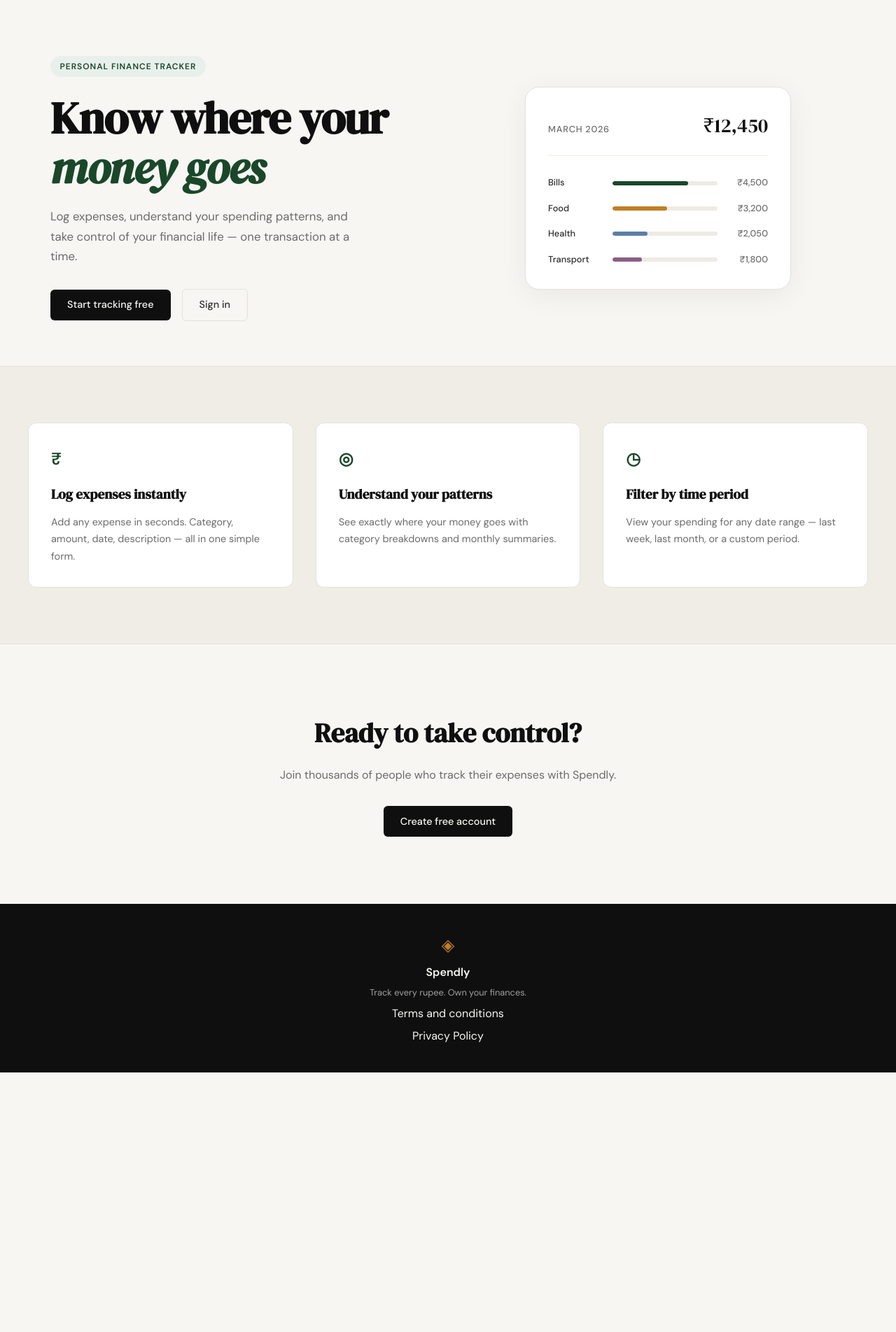
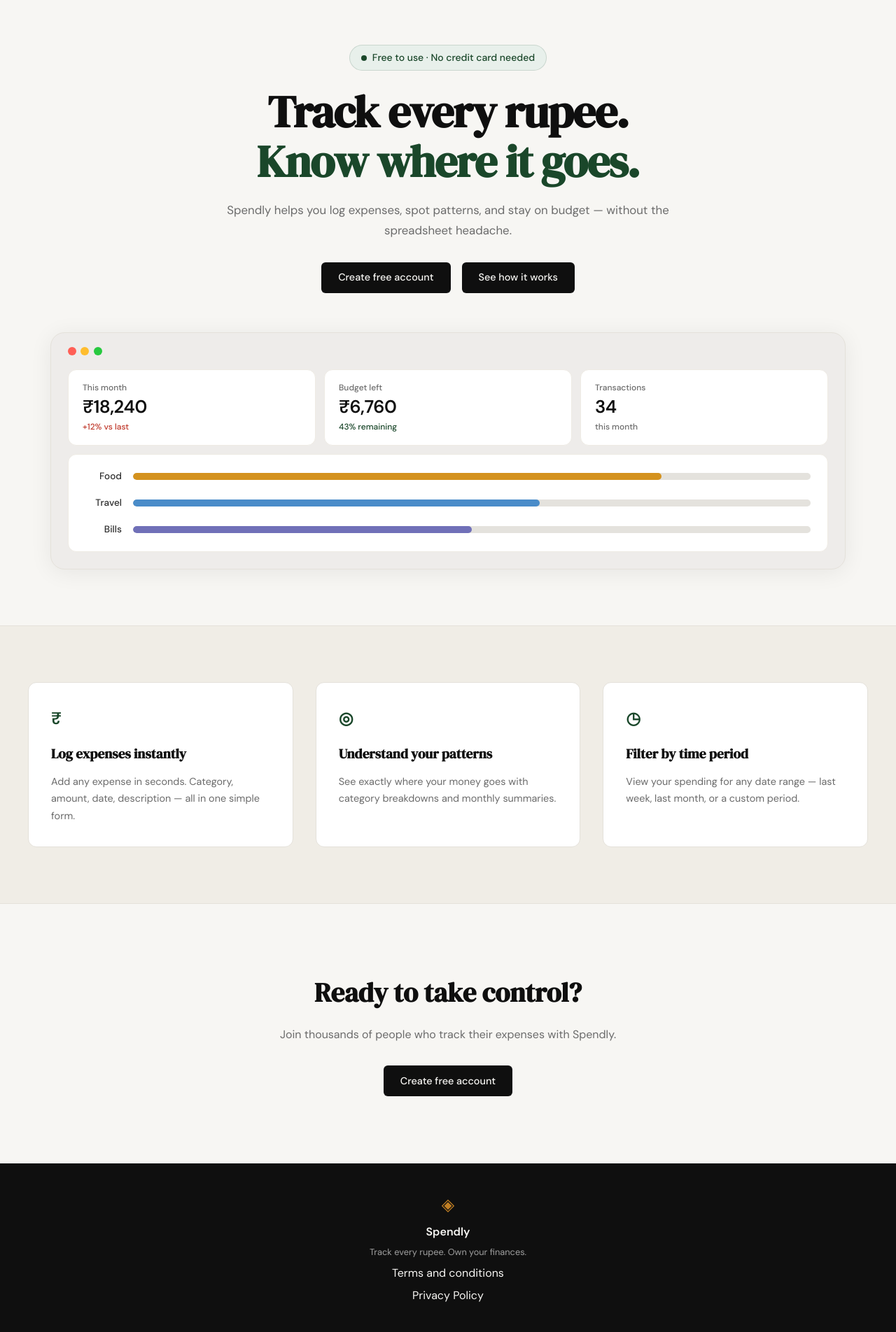
Before and after one commit to prateek-aher/spendly, a Flask app: page / in a window 1280 px wide. Shown: the part 61-1965 px from the top of the page at 70% size. Before the commit the page ends 1594 px from the top, so only its background shows below. Run offline with Flask 3, Linux system fonts and the light colour scheme.

Commit message:
Refactor hero section and update dashboard visuals for improved user experience

```diff
--- a/static/css/style.css
+++ b/static/css/style.css
@@ -124,26 +124,41 @@
 /* ------------------------------------------------------------------ */
 
 .hero {
-    padding: 5rem 2rem 4rem;
-    display: grid;
-    grid-template-columns: 1fr 1fr;
-    gap: 4rem;
+    padding: 4rem 2rem 5rem;
+    display: flex;
+    flex-direction: column;
     align-items: center;
+    text-align: center;
     max-width: var(--max-width);
     margin: 0 auto;
+    gap: 3.5rem;
+}
+
+.hero-text {
+    max-width: 640px;
+    width: 100%;
 }
 
 .hero-badge {
-    display: inline-block;
+    display: inline-flex;
+    align-items: center;
+    gap: 0.5rem;
     background: var(--accent-light);
     color: var(--accent);
-    font-size: 0.75rem;
-    font-weight: 600;
-    letter-spacing: 0.08em;
-    text-transform: uppercase;
-    padding: 0.35rem 0.85rem;
+    font-size: 0.875rem;
+    font-weight: 500;
+    padding: 0.4rem 1rem;
     border-radius: 999px;
     margin-bottom: 1.5rem;
+    border: 1px solid rgba(26, 71, 42, 0.15);
+}
+
+.hero-badge-dot {
+    width: 8px;
+    height: 8px;
+    background: var(--accent);
+    border-radius: 50%;
+    flex-shrink: 0;
 }
 
 .hero-title {
@@ -155,8 +170,7 @@
     margin-bottom: 1.25rem;
 }
 
-.hero-title em {
-    font-style: italic;
+.hero-title-green {
     color: var(--accent);
 }
 
@@ -164,7 +178,6 @@
     font-size: 1.05rem;
     color: var(--ink-muted);
     line-height: 1.7;
-    max-width: 460px;
     margin-bottom: 2rem;
 }
 
@@ -172,89 +185,119 @@
     display: flex;
     gap: 1rem;
     align-items: center;
+    justify-content: center;
 }
 
 /* ------------------------------------------------------------------ */
-/* Mock card (hero visual)                                             */
+/* Hero visual / mock dashboard                                        */
 /* ------------------------------------------------------------------ */
 
 .hero-visual {
-    display: flex;
-    justify-content: center;
+    width: 100%;
 }
 
-.mock-card {
-    background: var(--paper-card);
+.mock-dashboard {
+    background: #eeecea;
     border: 1px solid var(--border);
     border-radius: var(--radius-lg);
-    padding: 2rem;
+    padding: 1.25rem 1.5rem 1.5rem;
     width: 100%;
-    max-width: 380px;
-    box-shadow: 0 8px 40px rgba(0,0,0,0.06);
+    box-shadow: 0 4px 32px rgba(0,0,0,0.07);
 }
 
-.mock-card-header {
+.mock-traffic-lights {
     display: flex;
-    justify-content: space-between;
-    align-items: baseline;
-    margin-bottom: 1.75rem;
-    padding-bottom: 1.25rem;
-    border-bottom: 1px solid var(--border-soft);
+    gap: 0.4rem;
+    margin-bottom: 1.25rem;
 }
 
-.mock-label {
-    font-size: 0.8rem;
-    font-weight: 500;
-    color: var(--ink-muted);
-    text-transform: uppercase;
-    letter-spacing: 0.06em;
+.tl {
+    width: 12px;
+    height: 12px;
+    border-radius: 50%;
 }
 
-.mock-total {
-    font-family: var(--font-display);
-    font-size: 1.75rem;
-    color: var(--ink);
+.tl-red         { background: #ff5f56; }
+.tl-yellow      { background: #ffbd2e; }
+.tl-green-light { background: #27c93f; }
+
+.mock-stats-row {
+    display: grid;
+    grid-template-columns: repeat(3, 1fr);
+    gap: 0.75rem;
+    margin-bottom: 0.75rem;
 }
 
-.mock-bars { display: flex; flex-direction: column; gap: 1rem; }
-
-.mock-bar-row {
-    display: grid;
-    grid-template-columns: 80px 1fr 60px;
-    align-items: center;
-    gap: 0.75rem;
+.mock-stat-tile {
+    background: var(--paper-card);
+    border: 1px solid var(--border-soft);
+    border-radius: var(--radius-md);
+    padding: 1rem 1.25rem;
+    display: flex;
+    flex-direction: column;
+    gap: 0.2rem;
+    text-align: left;
 }
 
-.mock-cat {
-    font-size: 0.8rem;
+.mock-stat-label {
+    font-size: 0.75rem;
+    color: var(--ink-muted);
+    font-weight: 500;
+}
+
+.mock-stat-value {
+    font-size: 1.6rem;
+    font-weight: 700;
+    color: var(--ink);
+    letter-spacing: -0.02em;
+    line-height: 1.2;
+}
+
+.mock-stat-tag          { font-size: 0.75rem; font-weight: 500; }
+.mock-tag-danger        { color: var(--danger); }
+.mock-tag-accent        { color: var(--accent); }
+.mock-tag-muted         { color: var(--ink-muted); }
+
+.mock-cat-bars {
+    background: var(--paper-card);
+    border: 1px solid var(--border-soft);
+    border-radius: var(--radius-md);
+    padding: 1.25rem 1.5rem;
+    display: flex;
+    flex-direction: column;
+    gap: 1rem;
+}
+
+.mock-cat-row-new {
+    display: grid;
+    grid-template-columns: 52px 1fr;
+    align-items: center;
+    gap: 1rem;
+}
+
+.mock-cat-name {
+    font-size: 0.85rem;
     font-weight: 500;
     color: var(--ink-soft);
+    text-align: right;
 }
 
 .mock-bar-track {
-    height: 6px;
-    background: var(--border-soft);
+    height: 10px;
+    background: #e4e2dd;
     border-radius: 999px;
     overflow: hidden;
 }
 
 .mock-bar {
     height: 100%;
-    background: var(--accent);
     border-radius: 999px;
     transition: width 0.6s ease;
 }
 
-.mock-bar-2 { background: var(--accent-2); }
-.mock-bar-3 { background: #5b7fa6; }
-.mock-bar-4 { background: #8b5e83; }
-
-.mock-amt {
-    font-size: 0.8rem;
-    font-weight: 500;
-    color: var(--ink-muted);
-    text-align: right;
-}
+.mock-bar-food   { background: #d4921e; }
+.mock-bar-travel { background: #4a8cc9; }
+.mock-bar-bills  { background: #7070b8; }
 
 /* ------------------------------------------------------------------ */
 /* Buttons                                                             */
@@ -588,15 +631,7 @@
 /* ------------------------------------------------------------------ */
 
 @media (max-width: 900px) {
-    .hero {
-        grid-template-columns: 1fr;
-        text-align: center;
-    }
-
-    .hero-subtitle { max-width: 100%; }
-    .hero-actions { justify-content: center; }
     .hero-visual { display: none; }
-
     .features-inner { grid-template-columns: 1fr; }
 }
 
--- a/templates/landing.html
+++ b/templates/landing.html
@@ -5,56 +5,66 @@
 {% block content %}
 
 <section class="hero">
-    <div class="hero-inner">
-        <div class="hero-badge">Personal Finance Tracker</div>
+    <div class="hero-text">
+        <div class="hero-badge">
+            <span class="hero-badge-dot"></span>
+            Free to use · No credit card needed
+        </div>
         <h1 class="hero-title">
-            Know where your<br>
-            <em>money goes</em>
+            Track every rupee.<br>
+            <span class="hero-title-green">Know where it goes.</span>
         </h1>
         <p class="hero-subtitle">
-            Log expenses, understand your spending patterns,
-            and take control of your financial life —
-            one transaction at a time.
+            Spendly helps you log expenses, spot patterns, and stay
+            on budget — without the spreadsheet headache.
         </p>
         <div class="hero-actions">
-            <a href="{{ url_for('register') }}" class="btn-primary">Start tracking free</a>
-            <a href="{{ url_for('login') }}" class="btn-ghost">Sign in</a>
+            <a href="{{ url_for('register') }}" class="btn-primary">Create free account</a>
+            <a href="#" class="btn-primary">See how it works</a>
         </div>
     </div>
     <div class="hero-visual">
-        <div class="mock-card">
-            <div class="mock-card-header">
-                <span class="mock-label">March 2026</span>
-                <span class="mock-total">₹12,450</span>
+        <div class="mock-dashboard">
+            <div class="mock-traffic-lights">
+                <span class="tl tl-red"></span>
+                <span class="tl tl-yellow"></span>
+                <span class="tl tl-green-light"></span>
             </div>
-            <div class="mock-bars">
-                <div class="mock-bar-row">
-                    <span class="mock-cat">Bills</span>
+            <div class="mock-stats-row">
+                <div class="mock-stat-tile">
+                    <span class="mock-stat-label">This month</span>
+                    <span class="mock-stat-value">₹18,240</span>
+                    <span class="mock-stat-tag mock-tag-danger">+12% vs last</span>
+                </div>
+                <div class="mock-stat-tile">
+                    <span class="mock-stat-label">Budget left</span>
+                    <span class="mock-stat-value">₹6,760</span>
+                    <span class="mock-stat-tag mock-tag-accent">43% remaining</span>
+                </div>
+                <div class="mock-stat-tile">
+                    <span class="mock-stat-label">Transactions</span>
+                    <span class="mock-stat-value">34</span>
+                    <span class="mock-stat-tag mock-tag-muted">this month</span>
+                </div>
+            </div>
+            <div class="mock-cat-bars">
+                <div class="mock-cat-row-new">
+                    <span class="mock-cat-name">Food</span>
                     <div class="mock-bar-track">
-                        <div class="mock-bar" style="width: 72%"></div>
+                        <div class="mock-bar mock-bar-food" style="width: 78%"></div>
                     </div>
-                    <span class="mock-amt">₹4,500</span>
                 </div>
-                <div class="mock-bar-row">
-                    <span class="mock-cat">Food</span>
+                <div class="mock-cat-row-new">
+                    <span class="mock-cat-name">Travel</span>
                     <div class="mock-bar-track">
-                        <div class="mock-bar mock-bar-2" style="width: 52%"></div>
+                        <div class="mock-bar mock-bar-travel" style="width: 60%"></div>
                     </div>
-                    <span class="mock-amt">₹3,200</span>
                 </div>
-                <div class="mock-bar-row">
-                    <span class="mock-cat">Health</span>
+                <div class="mock-cat-row-new">
+                    <span class="mock-cat-name">Bills</span>
                     <div class="mock-bar-track">
-                        <div class="mock-bar mock-bar-3" style="width: 33%"></div>
+                        <div class="mock-bar mock-bar-bills" style="width: 50%"></div>
                     </div>
-                    <span class="mock-amt">₹2,050</span>
-                </div>
-                <div class="mock-bar-row">
-                    <span class="mock-cat">Transport</span>
-                    <div class="mock-bar-track">
-                        <div class="mock-bar mock-bar-4" style="width: 28%"></div>
-                    </div>
-                    <span class="mock-amt">₹1,800</span>
                 </div>
             </div>
         </div>
```
